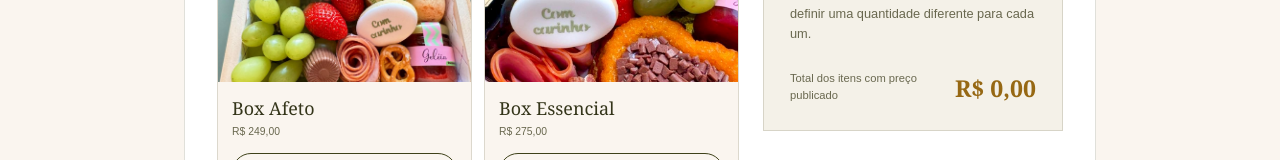
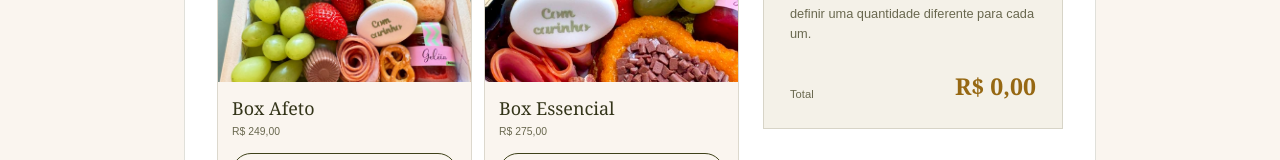
Before and after one commit to froliveirajr/casa-sereno, a Next.js app: page /pedido in a window 1280 px wide. Shown: the part 705-865 px from the top of the page. Built offline with nearby package versions, Linux system fonts and the light colour scheme.

Commit message:
fix: simplificar rótulo do total

```diff
--- a/app/pedido/product-cart.tsx
+++ b/app/pedido/product-cart.tsx
@@ -77,7 +77,7 @@ export function ProductCart({ products, initialSlug }: { products: Product[]; in
           </div>
         )}
         <div className="cart-total">
-          <span>Total dos itens com preço publicado</span>
+          <span>Total</span>
           <strong>{formatProductPrice(knownTotal)}</strong>
           {hasConsultationItem && <small>+ itens com valor sob consulta</small>}
         </div>
--- a/scripts/github-demo.js
+++ b/scripts/github-demo.js
@@ -81,7 +81,7 @@
       });
       const entries = details.filter(({ name }) => cart.has(name));
       const total = entries.reduce((sum, item) => sum + (item.price || 0) * cart.get(item.name), 0);
-      summary.innerHTML = `<div class="cart-summary-heading"><div><p class="eyebrow">Seu carrinho</p>${entries.length ? `<h3>${entries.length} ${entries.length === 1 ? "item escolhido" : "itens escolhidos"}</h3>` : ""}</div>${entries.length ? '<button type="button">Limpar carrinho</button>' : ""}</div><div class="cart-items">${entries.map((item) => `<div class="cart-item"><img src="${item.image}" alt=""><div><strong>${item.name}</strong><small>${item.price == null ? "Valor sob consulta" : money(item.price)}</small></div><div class="quantity-control"><button type="button" data-name="${item.name}" data-delta="-1">−</button><output>${cart.get(item.name)}</output><button type="button" data-name="${item.name}" data-delta="1">+</button></div></div>`).join("")}</div><div class="cart-total"><span>Total demonstrativo</span><strong>${money(total)}</strong></div>`;
+      summary.innerHTML = `<div class="cart-summary-heading"><div><p class="eyebrow">Seu carrinho</p>${entries.length ? `<h3>${entries.length} ${entries.length === 1 ? "item escolhido" : "itens escolhidos"}</h3>` : ""}</div>${entries.length ? '<button type="button">Limpar carrinho</button>' : ""}</div><div class="cart-items">${entries.map((item) => `<div class="cart-item"><img src="${item.image}" alt=""><div><strong>${item.name}</strong><small>${item.price == null ? "Valor sob consulta" : money(item.price)}</small></div><div class="quantity-control"><button type="button" data-name="${item.name}" data-delta="-1">−</button><output>${cart.get(item.name)}</output><button type="button" data-name="${item.name}" data-delta="1">+</button></div></div>`).join("")}</div><div class="cart-total"><span>Total</span><strong>${money(total)}</strong></div>`;
       summary.querySelector(".cart-summary-heading > button")?.addEventListener("click", () => { cart.clear(); render(); });
       summary.querySelectorAll("[data-name]").forEach((button) => button.addEventListener("click", () => change(button.dataset.name, Number(button.dataset.delta))));
     }
```
Also changed, not shown: 3 other files (tests, documents, lock files or other folders).
